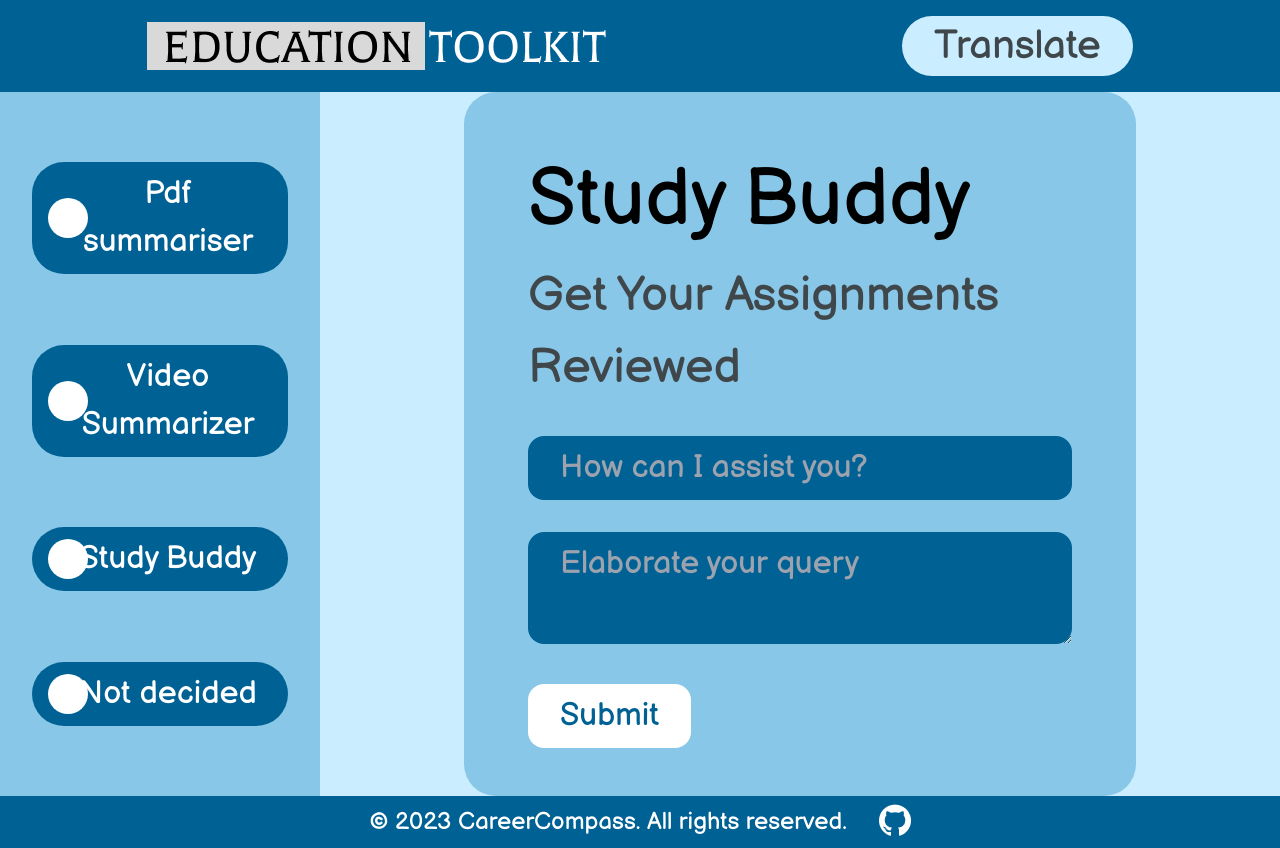
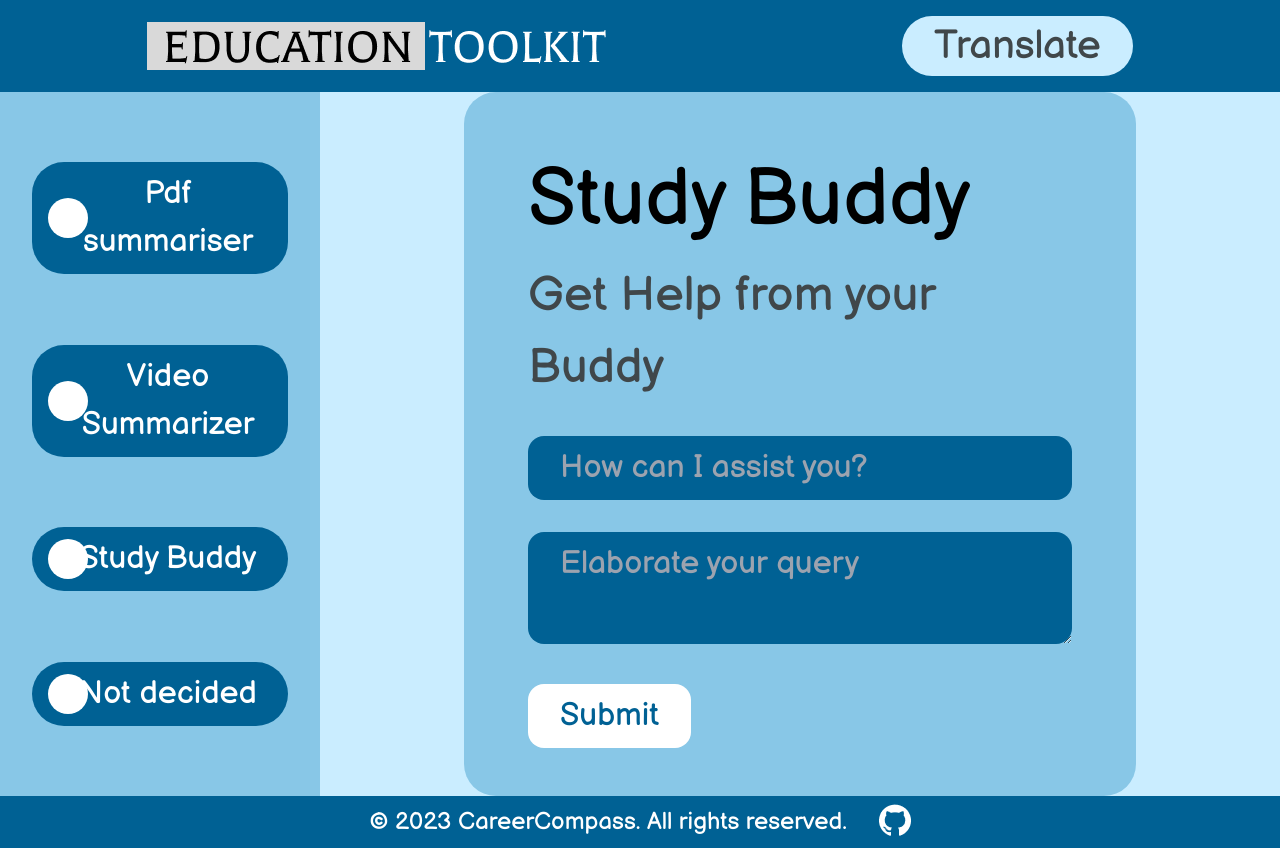
Before and after one commit to PekaVengers/EducationToolkit, a React (Vite) app in the folder client/: page /study-buddy in a window 1280 px wide. Built offline with nearby package versions, Linux system fonts and the light colour scheme.

Commit message:
change title of study buddy

```diff
--- a/client/src/pages/StudyBuddy.jsx
+++ b/client/src/pages/StudyBuddy.jsx
@@ -29,7 +29,7 @@ export default function StudyBuddy() {
           <div className="rightContent w-[70%] bg-[#88C7E7] px-[4rem] py-[3rem] flex flex-col  rounded-[2rem]">
             <h1 className="text-[5rem]">Study Buddy</h1>
             <h2 className="text-tertiary text-[3rem] mb-8">
-              Get Your Assignments Reviewed
+              Get Help from your Buddy
             </h2>
             <Form method="post" encType="multipart/form-data" className="form">
               <input
```
